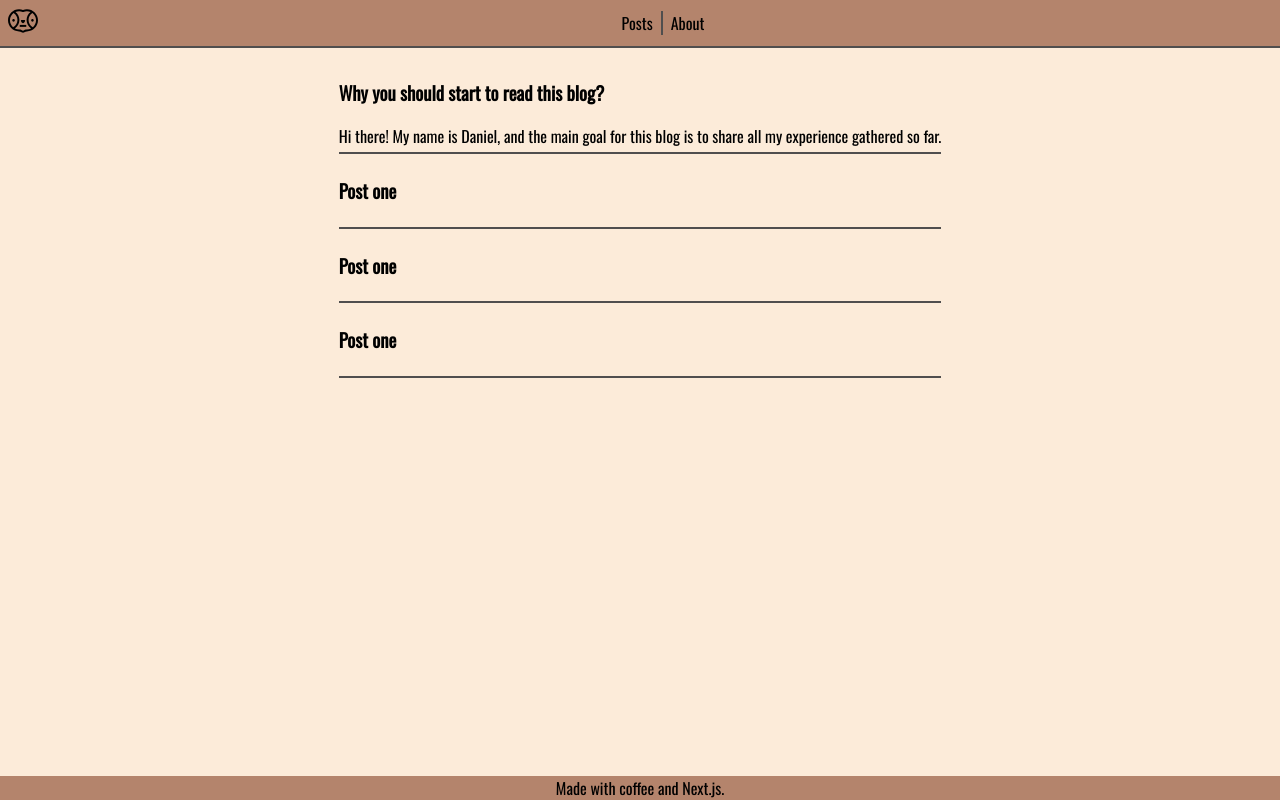
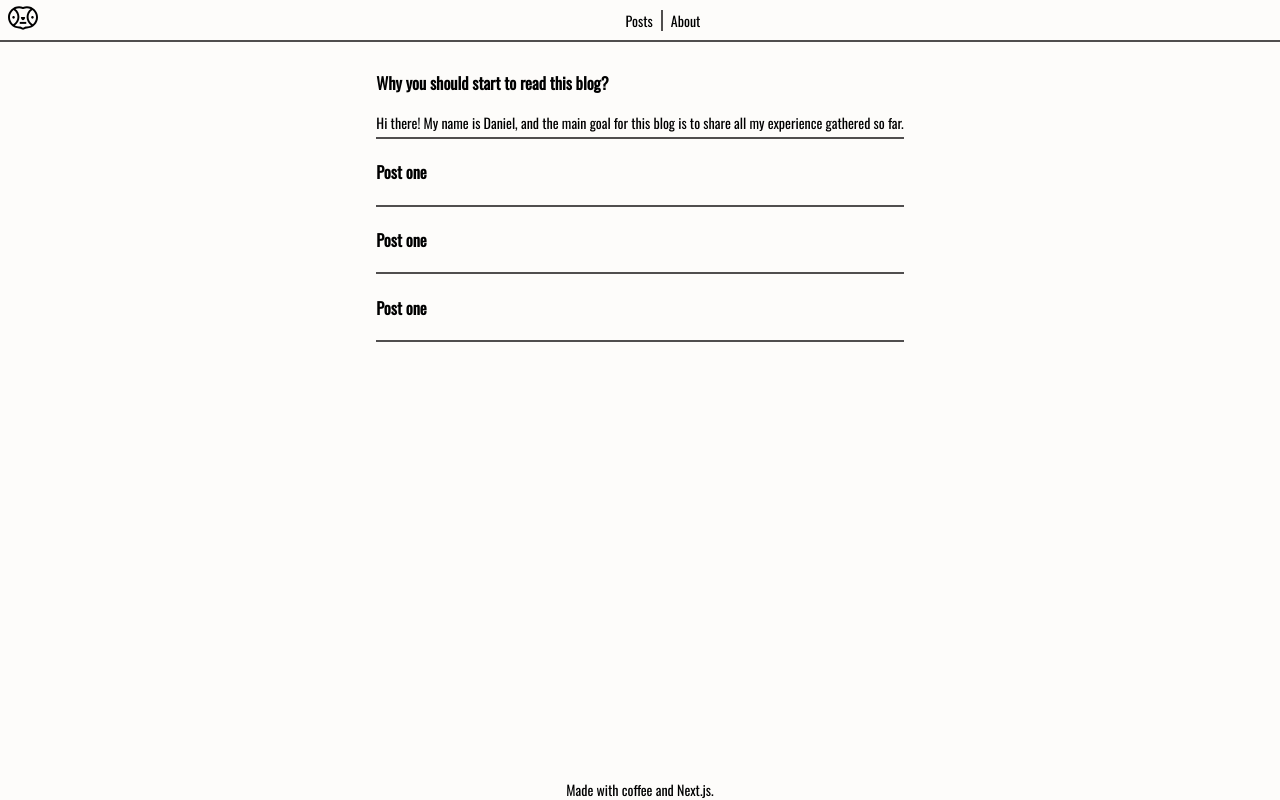
Before and after one commit to vazsonyidl/theboringblog, a Next.js app: page / in a window 1280 px wide. Built offline with nearby package versions, Linux system fonts and the light colour scheme.

Commit message:
style(project): add basic font-size and colors

```diff
--- a/styles/colors.scss
+++ b/styles/colors.scss
@@ -1,10 +1,5 @@
-$primary-1: #FCDEC0;
-$primary-2: #E5B299;
-$primary-3: #B4846C;
-$primary-4: #7D5A50;
-$primary-5: #fcebd9;
+$primary-3: #fdfcfa;
 
 // Whites
-
 $white: #FFFFFF;
 $white-2: #f1f1f1;
--- a/styles/globals.scss
+++ b/styles/globals.scss
@@ -1,4 +1,5 @@
 @import 'colors';
+@import 'variables';
 @import url('//fonts.googleapis.com/css?family=Oswald');
 
 // Target the root div - which wraps the whole application
@@ -13,9 +14,10 @@ body {
   padding: 0;
   margin: 0;
   height: 100%;
-  background-color: $primary-5;
+  background-color: $primary-3;
   font-family: Oswald, -apple-system, BlinkMacSystemFont, Segoe UI, Roboto,
     Oxygen, Ubuntu, Cantarell, Fira Sans, Droid Sans, Helvetica Neue;
+  font-size: $root-font-size;
 }
 
 a {
--- /dev/null
+++ b/styles/variables.scss
@@ -0,0 +1 @@
+$root-font-size: 14px;
```
